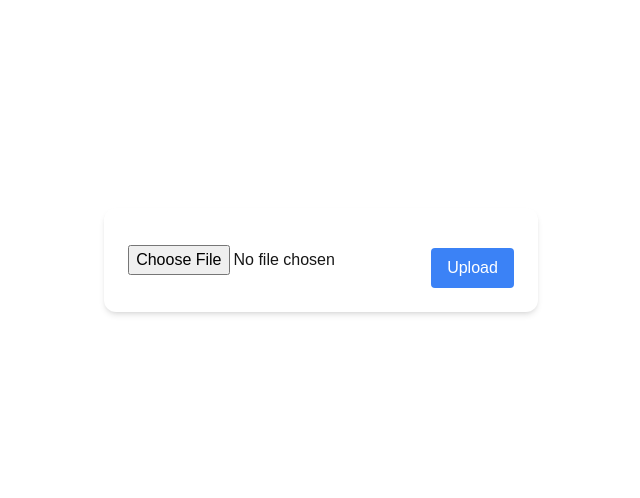
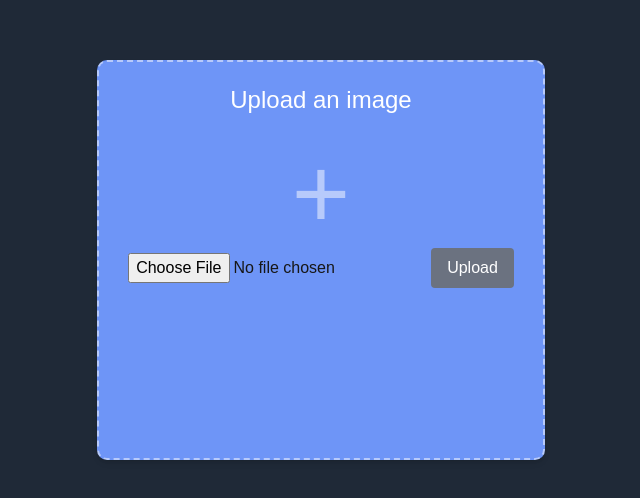
Before and after one commit to Flaresun/csds393Project, a Next.js app in the folder client/: page /upload in a window 1280 px wide. Shown: the part 140-638 px from the top of the page, without its empty margins (319-959 px from the left). Built offline with nearby package versions, Linux system fonts and the light colour scheme.

Commit message:
Added basic styling to file upload page

```diff
--- /dev/null
+++ b/client/src/app/upload/components/uploader.css
@@ -0,0 +1,29 @@
+.fileUploadForm {
+    background: #6E95F7;
+    height: 400px;
+    width: 500px;
+    position: relative;
+    display: flex;
+    align-items: center;
+    justify-content: center;
+    border: 2px dashed rgba(255, 255, 255, 0.5);
+    border-radius: 10px;
+
+}
+
+.uploadText {
+    position: absolute;
+    top: 20px;
+    color: white;
+    font-size: 24px;
+    text-align: center;
+    width: 100%;
+}
+
+.uploadText::after {
+    content: '+';
+    display: block;
+    color: rgba(255, 255, 255, 0.5);
+    font-size: 100px;
+    text-align: center;
+}
--- a/client/src/app/upload/components/uploader.tsx
+++ b/client/src/app/upload/components/uploader.tsx
@@ -2,6 +2,8 @@
 import React from 'react'
 import { useState } from "react";
 import axios from "axios";
+import './uploader.css';
+
 const page = () => {
 
     const [file, setFile] = useState<File | null>(null);
@@ -29,13 +31,15 @@ const page = () => {
         }
     };
     return (
-        <div className="flex items-center justify-center w-full min-h-screen">
-            <div className="flex items-center justify-center p-6 max-w-md mx-auto bg-white rounded-xl shadow-md space-y-4">
+        <div className="flex items-center justify-center w-full min-h-screen bg-gray-800">
+            <div className="flex items-center justify-center p-6 max-w-md mx-auto rounded-xl shadow-md space-y-4 fileUploadForm">
+                <span className="uploadText">Upload an image</span>
+
                 <input type="file" accept=".pdf,.docx" onChange={handleFileChange} />
 
                 <button
                     onClick={uploadFile}
-                    className="px-4 py-2 bg-blue-500 text-white rounded hover:bg-blue-600"
+                    className="px-4 py-2 bg-gray-500 text-white rounded hover:bg-gray-600"
                 >
                     Upload
                 </button>
```
